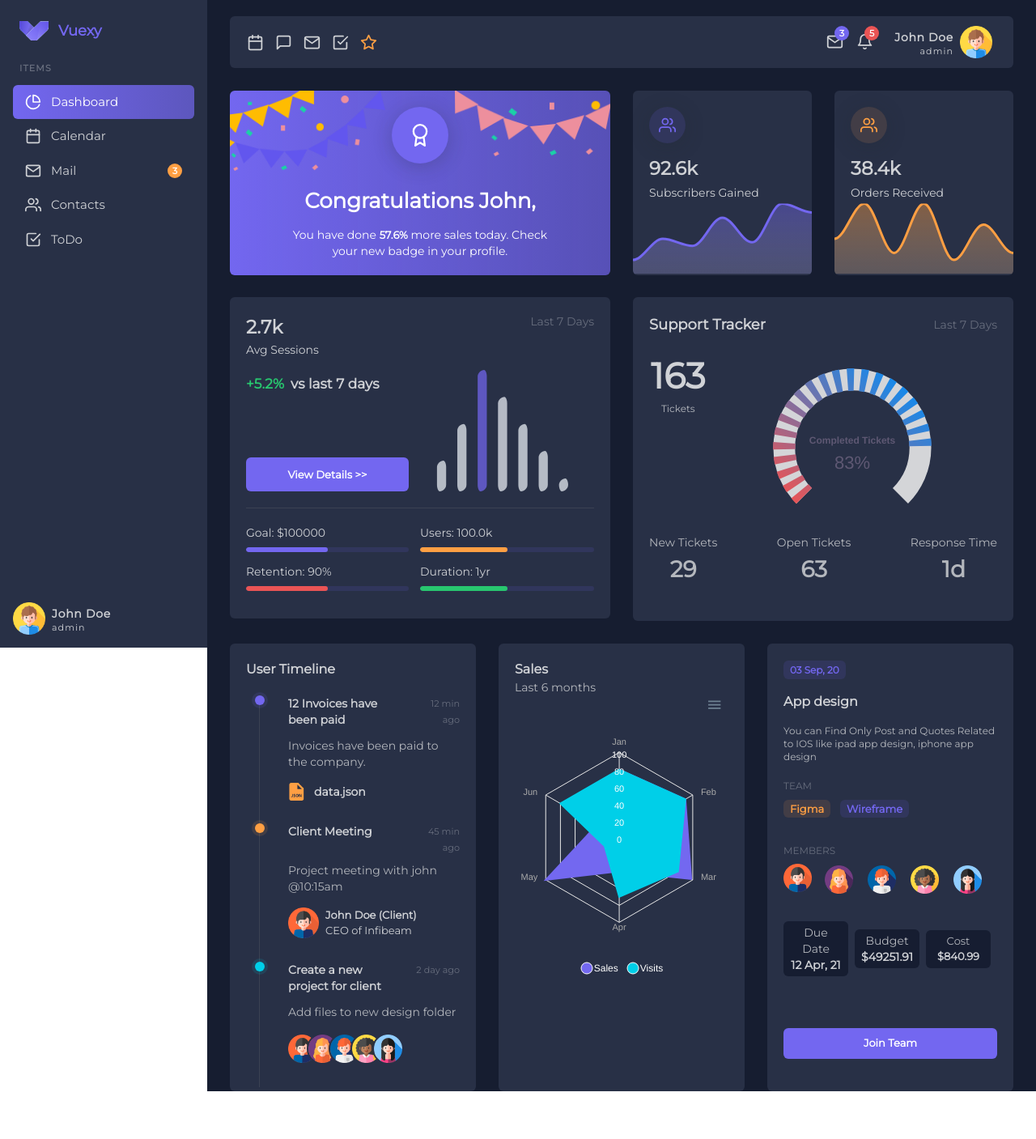
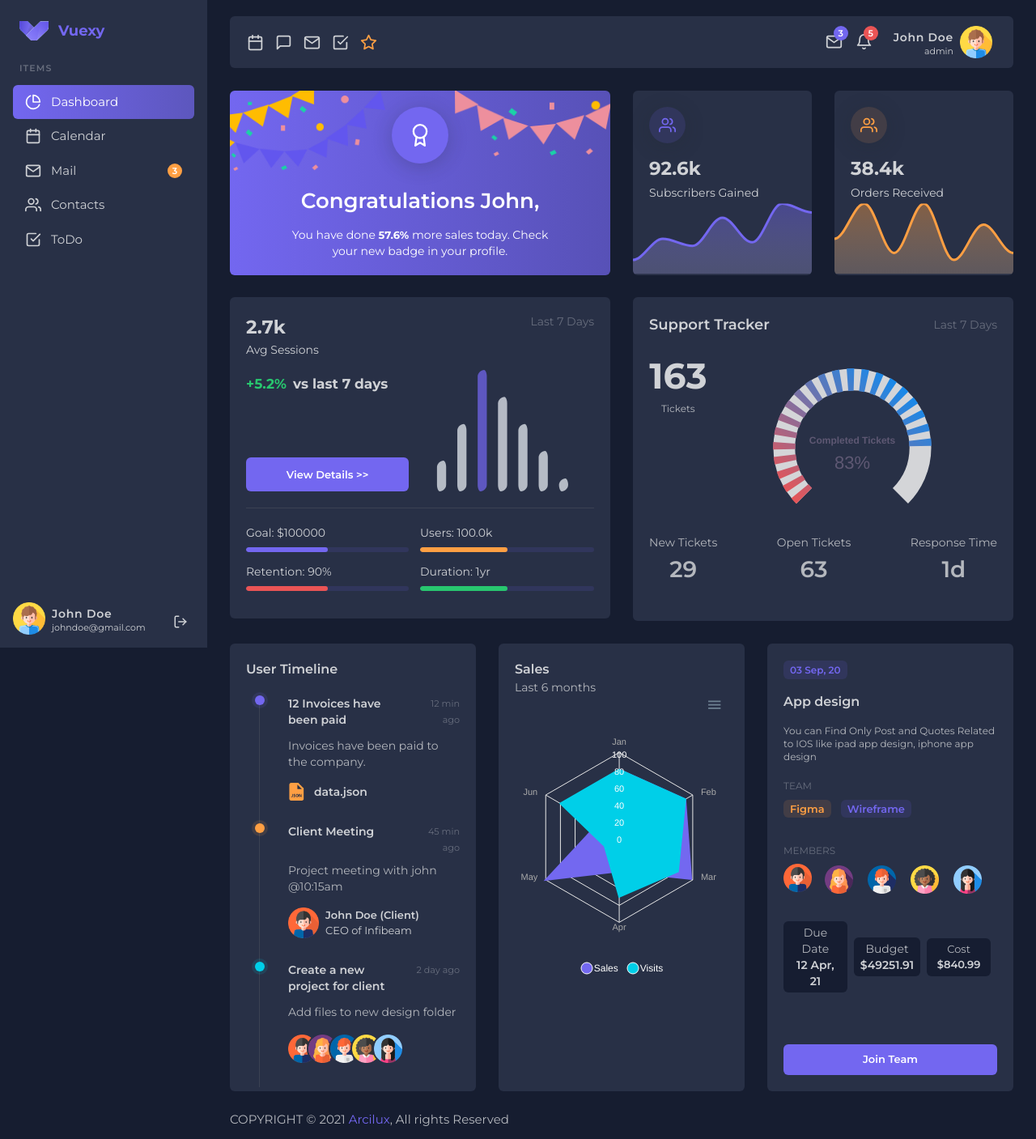
Before and after one commit to alireza-askarpour/admin-dashboard, a React (Create React App) app: page / in a window 1280 px wide. Shown: the whole page at 81% size. Before the commit the page ends 1348 px from the top, so only its background shows below. Built offline with nearby package versions, Linux system fonts and the light colour scheme.

Commit message:
optimization layout

```diff
--- a/package.json
+++ b/package.json
@@ -1,9 +1,8 @@
 {
-  "name": "test",
+  "name": "admin-dashboard",
   "version": "0.1.0",
   "private": true,
   "dependencies": {
-    "@fontsource/montserrat": "^4.5.5",
     "@testing-library/jest-dom": "^5.14.1",
     "@testing-library/react": "^12.0.0",
     "@testing-library/user-event": "^13.2.1",
@@ -19,6 +18,7 @@
     "react-scripts": "5.0.0",
     "redux": "^4.1.2",
     "redux-thunk": "^2.4.1",
+    "simplebar-react": "^2.3.6",
     "typescript": "^4.4.2",
     "web-vitals": "^2.1.0"
   },
--- /dev/null
+++ b/src/assets/icons/LogOut.tsx
@@ -0,0 +1,11 @@
+const LogOut = () => {
+  return (
+    <>
+      <path d="M9 21H5a2 2 0 01-2-2V5a2 2 0 012-2h4"></path>
+      <path d="M16 17L21 12 16 7"></path>
+      <path d="M21 12L9 12"></path>
+    </>
+  )
+}
+
+export default LogOut
--- a/src/helpers/getIcon.tsx
+++ b/src/helpers/getIcon.tsx
@@ -10,6 +10,7 @@ import Sms from '../assets/icons/Sms'
 import Star from '../assets/icons/Star'
 import Task from '../assets/icons/Task'
 import Users from '../assets/icons/Users'
+import LogOut from '../assets/icons/LogOut'
 
 const getIcon = (iconName: string) => {
   switch (iconName) {
@@ -37,6 +38,8 @@ const getIcon = (iconName: string) => {
       return <Close />
     case 'Award':
       return <Award/>
+    case 'LogOut':
+      return <LogOut/>
     default:
       throw new Error('Not found icon!')
   }
--- a/src/index.tsx
+++ b/src/index.tsx
@@ -3,9 +3,7 @@ import ReactDOM from 'react-dom'
 
 import App from './containers/App'
 
-import '@fontsource/montserrat'
 import './styles/globals.css'
-
 
 ReactDOM.render(
   <React.StrictMode>
--- /dev/null
+++ b/src/layout/Footer.tsx
@@ -0,0 +1,17 @@
+import { Link } from 'react-router-dom'
+
+const Footer = () => {
+  return (
+    <footer className="px-7 pt-6 pb-3 bg-[#161d30]">
+      <p className="text-[15px] text-[#b4b7bd]">
+        COPYRIGHT &copy; 2021{' '}
+        <span className="text-[#7367f0]">
+          <Link to="/">Arcilux</Link>
+        </span>
+        <span className="hidden sm:inline-block">, All rights Reserved</span>
+      </p>
+    </footer>
+  )
+}
+
+export default Footer
--- a/src/layout/Layout.tsx
+++ b/src/layout/Layout.tsx
@@ -1,7 +1,9 @@
 import React, { FC } from 'react'
+import SimpleBar from 'simplebar-react'
 
 import Navbar from './Navbar'
 import Navigation from './Navigation'
+import Footer from './Footer'
 
 const Layout: FC = ({ children }) => {
   return (
@@ -9,9 +11,10 @@ const Layout: FC = ({ children }) => {
       <Navigation />
       <section className="ml-0 xl:ml-64">
         <Navbar />
-        <section className="mt-[112px] bg-[#161d30] min-h-content-main text-[#d0d2d6] px-4  sm:px-7">
+        <section className="mt-[84px] pt-7 bg-[#161d30] min-h-content-main text-[#d0d2d6] px-4 sm:px-7">
           {children}
         </section>
+        <Footer />
       </section>
     </section>
   )
--- a/src/layout/Navbar.tsx
+++ b/src/layout/Navbar.tsx
@@ -13,7 +13,7 @@ const Navbar = () => {
   const handleHideSideDrawer = (): void => setShowSideDrawer(false)
 
   return (
-    <header className="bg-[#161d30] fixed left-0 xl:left-64 top-0 right-0 px-4 sm:px-7 pt-5 pb-7">
+    <header className="bg-[#161d30] fixed left-0 top-0 right-0 xl:left-64 px-4 pt-5 pb-5 sm:px-7 z-30">
       <section className="flex items-center justify-between h-16 p-[14px] bg-[#283046] rounded-md">
         {/* Side Drawer */}
         <SideDrawer show={showSideDrawer} hideMenu={handleHideSideDrawer}>
@@ -68,7 +68,7 @@ const Navbar = () => {
                 <p className="text-[#d0d2d6] font-semibold tracking-wider text-[14px]">
                   John Doe
                 </p>
-                <span className="text-[11px] text-[#d0d2d6] tracking-widest leading-3">
+                <span className="text-[11px] text-[#d0d2d6] leading-3">
                   admin
                 </span>
               </div>
--- a/src/layout/Navigation.tsx
+++ b/src/layout/Navigation.tsx
@@ -57,17 +57,22 @@ const Navigation: FC<INavigationProps> = ({ sideDrawerMenu, closeMenu }) => {
       </div>
 
       {/* User Info */}
-      <div className="absolute left-0 bottom-0 right-0">
+      <div className="absolute left-0 bottom-0 right-0 flex justify-between items-center">
+        <div>
           <div className="flex items-center justify-start cursor-pointer px-4 pb-4 pt-2">
             <img src="/images/user.png" className="w-10 mr-2" alt="John Doe" />
             <div className="mr-2 flex flex-col items-start justify-center">
               <p className="text-[#d0d2d6] font-semibold tracking-wider text-[14px]">
                 John Doe
               </p>
-            <span className="text-[11px] text-[#d0d2d6] tracking-widest leading-3">
-              admin
+              <span className="text-[11px] text-[#d0d2d6] leading-3">
+                johndoe@gmail.com
               </span>
             </div>
+          </div>
+        </div>
+        <div className="mr-6 cursor-pointer">
+          <Icon name="LogOut" color="#d0d2d6" width={18} height={18} />
         </div>
       </div>
     </section>
--- a/src/layout/SideDrawer.tsx
+++ b/src/layout/SideDrawer.tsx
@@ -8,8 +8,8 @@ interface ISideDrawerProps {
 
 const SideDrawer: FC<ISideDrawerProps> = ({ show, hideMenu, children }) => {
   const sideDrawer = show
-    ? 'w-full h-screen transition-all fixed inset-0 z-10 xl:hidden'
-    : 'w-full h-screen transition-all fixed inset-0 z-10 xl:hidden invisible'
+    ? 'w-full h-screen transition-all fixed inset-0 z-40 xl:hidden'
+    : 'w-full h-screen transition-all fixed inset-0 z-40 xl:hidden invisible'
 
   const sideDrawerMenu = show
     ? 'w-64 h-screen transition-all duration-300 fixed top-0 left-0 bottom-0 z-20'
--- a/src/styles/globals.css
+++ b/src/styles/globals.css
@@ -1,7 +1,10 @@
+@import url('https://fonts.googleapis.com/css2?family=Montserrat:wght@100;200;300;400;500;600;700;800;900&family=Nunito:wght@200;300;400;500;600;700;800;900&display=swap');
+
 @tailwind base;
 @tailwind components;
 @tailwind utilities;
 
 body {
   font-family: 'montserrat', sans-serif;
+  @apply bg-[#161d30]
 }
--- a/tailwind.config.js
+++ b/tailwind.config.js
@@ -8,11 +8,10 @@ module.exports = {
         'navigation-list': 'calc(100vh - 176px)'
       },
       minHeight: {
-        'content-main': 'calc(100vh - 112px)',
+        'content-main': 'calc(100vh - 143px)',
       },
       boxShadow: {
         'main': '0 4px 24px 0 rgba(34,41,47,.24)',
-        'second': '0 8px 25px -8px #7367f0'
       }
     },
   },
```
Also changed, not shown: 1 other file (tests, documents, lock files or other folders). Lines whose indentation alone changed are shown as unchanged.
